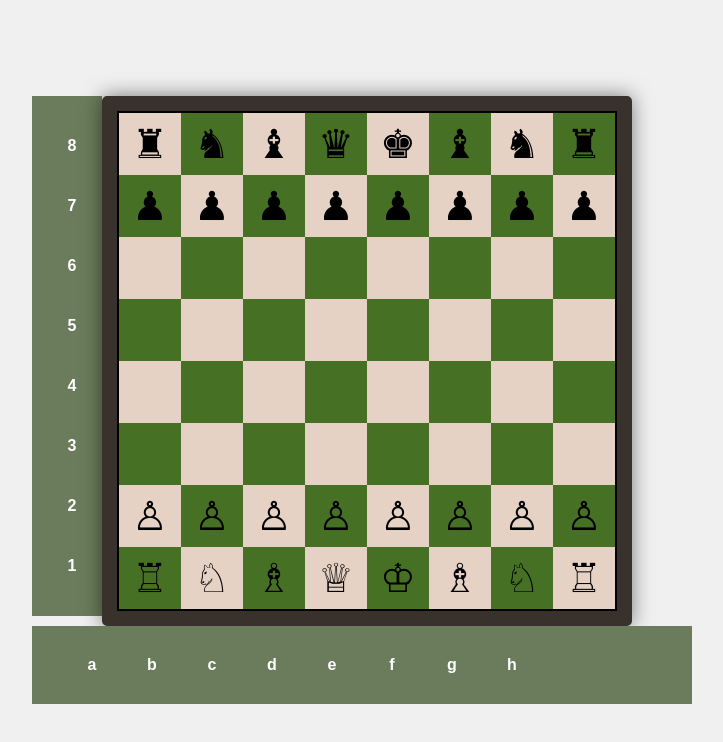
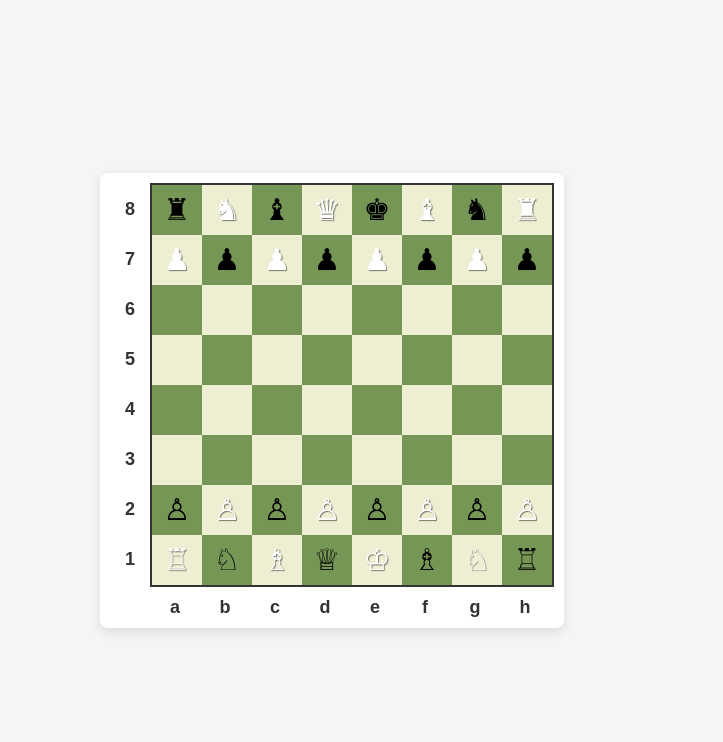
Before and after one commit to pedrozhd/tabuleiro_html-css, a plain HTML site: page index.html in a window 1280 px wide. Shown: the whole page, without its empty margins (308-1031 px from the left). Drawn offline with Linux system fonts and the light colour scheme.

Commit message:
tabuleiro-atualizado.

```diff
--- a/index.html
+++ b/index.html
@@ -25,25 +25,25 @@
             <div class="chess-board">
                 <table>
                     <tr>
-                        <td class="black">&#9820;</td> <!-- Torre -->
-                        <td class="white">&#9822;</td> <!-- Cavalo -->
-                        <td class="black">&#9821;</td> <!-- Bispo -->
-                        <td class="white">&#9819;</td> <!-- Rainha -->
-                        <td class="black">&#9818;</td> <!-- Rei -->
-                        <td class="white">&#9821;</td> <!-- Bispo -->
-                        <td class="black">&#9822;</td> <!-- Cavalo -->
-                        <td class="white">&#9820;</td> <!-- Torre -->
+                        <td class="black">&#9820;</td> <!-- torre -->
+                        <td class="white">&#9822;</td> <!-- cavalo -->
+                        <td class="black">&#9821;</td> <!-- bispo -->
+                        <td class="white">&#9819;</td> <!-- rainha -->
+                        <td class="black">&#9818;</td> <!-- rei -->
+                        <td class="white">&#9821;</td> <!-- bispo -->
+                        <td class="black">&#9822;</td> <!-- cavalo -->
+                        <td class="white">&#9820;</td> <!-- torre -->
                     </tr>
 
                     <tr>
-                        <td class="white">&#9823;</td> <!-- Peão -->
-                        <td class="black">&#9823;</td> <!-- Peão -->
-                        <td class="white">&#9823;</td> <!-- Peão -->
-                        <td class="black">&#9823;</td> <!-- Peão -->
-                        <td class="white">&#9823;</td> <!-- Peão -->
-                        <td class="black">&#9823;</td> <!-- Peão -->
-                        <td class="white">&#9823;</td> <!-- Peão -->
-                        <td class="black">&#9823;</td> <!-- Peão -->
+                        <td class="white">&#9823;</td> <!-- peão -->
+                        <td class="black">&#9823;</td> <!-- peão -->
+                        <td class="white">&#9823;</td> <!-- peão -->
+                        <td class="black">&#9823;</td> <!-- peão -->
+                        <td class="white">&#9823;</td> <!-- peão -->
+                        <td class="black">&#9823;</td> <!-- peão -->
+                        <td class="white">&#9823;</td> <!-- peão -->
+                        <td class="black">&#9823;</td> <!-- peão -->
                     </tr>
 
                     <tr>
@@ -88,31 +88,30 @@
                     </tr>
 
                     <tr>
-                        <td class="black">&#9817;</td> <!-- Peão -->
-                        <td class="white">&#9817;</td> <!-- Peão -->
-                        <td class="black">&#9817;</td> <!-- Peão -->
-                        <td class="white">&#9817;</td> <!-- Peão -->
-                        <td class="black">&#9817;</td> <!-- Peão -->
-                        <td class="white">&#9817;</td> <!-- Peão -->
-                        <td class="black">&#9817;</td> <!-- Peão -->
-                        <td class="white">&#9817;</td> <!-- Peão -->
+                        <td class="black">&#9817;</td> <!-- peão -->
+                        <td class="white">&#9817;</td> <!-- peão -->
+                        <td class="black">&#9817;</td> <!-- peão -->
+                        <td class="white">&#9817;</td> <!-- peão -->
+                        <td class="black">&#9817;</td> <!-- peão -->
+                        <td class="white">&#9817;</td> <!-- peão -->
+                        <td class="black">&#9817;</td> <!-- peão -->
+                        <td class="white">&#9817;</td> <!-- peão -->
                     </tr>
 
                     <tr>
-                        <td class="white">&#9814;</td> <!-- Torre -->
-                        <td class="black">&#9816;</td> <!-- Cavalo -->
-                        <td class="white">&#9815;</td> <!-- Bispo -->
-                        <td class="black">&#9813;</td> <!-- Rainha -->
-                        <td class="white">&#9812;</td> <!-- Rei -->
-                        <td class="black">&#9815;</td> <!-- Bispo -->
-                        <td class="white">&#9816;</td> <!-- Cavalo -->
-                        <td class="black">&#9814;</td> <!-- Torre -->
+                        <td class="white">&#9814;</td> <!-- torre -->
+                        <td class="black">&#9816;</td> <!-- cavalo -->
+                        <td class="white">&#9815;</td> <!-- bispo -->
+                        <td class="black">&#9813;</td> <!-- rainha -->
+                        <td class="white">&#9812;</td> <!-- rei -->
+                        <td class="black">&#9815;</td> <!-- bispo -->
+                        <td class="white">&#9816;</td> <!-- cavalo -->
+                        <td class="black">&#9814;</td> <!-- torre -->
                     </tr>
                 </table>
             </div>
         </div>
 
-        <div class="bottom-coordinates">
         <div class="horizontal-letters">
             <span class="letter">a</span>
             <span class="letter">b</span>
@@ -124,6 +123,5 @@
             <span class="letter">h</span>
         </div>
     </div>
-    </div>
 </body>
 </html>
--- a/styles.css
+++ b/styles.css
@@ -1,10 +1,15 @@
+* {
+    margin: 0;
+    padding: 0;
+    box-sizing: border-box;
+}
+
 body {
     display: flex;
     justify-content: center;
     align-items: center;
     height: 100vh;
-    margin: 0;
-    background-color: #f0f0f0;
+    background-color:whitesmoke;
     font-family: Arial, sans-serif;
 }
 
@@ -12,68 +17,73 @@ body {
     display: flex;
     flex-direction: column;
     align-items: flex-start;
+    gap: 10px;
+    padding: 10px;
+    background-color: #fff;
+    border-radius: 8px;
+    box-shadow: 0 4px 12px rgba(0, 0, 0, 0.1);
 }
 
 .board-wrapper {
     display: flex;
+    align-items: center;
+    gap: 0;
 }
 
 .chess-board {
-    border: 15px solid #38312c;
-    border-radius: 5px;
-    box-shadow: 0 0 20px rgba(0, 0, 0, 0.5);
+    border: 2px solid #333;
 }
 
-table {
+.chess-board table {
     border-collapse: collapse;
-    border: 2px solid #000;
 }
 
-td {
-    width: 60px;
-    height: 60px;
+.chess-board td {
+    width: 50px;
+    height: 50px;
     text-align: center;
     vertical-align: middle;
-    font-size: 40px;
+    font-size: 30px;
+    cursor: pointer;
 }
 
-.white {
-    background-color: #467024;
+.chess-board .black {
+    background-color: #769656;
+    color: #000;
 }
 
-.black {
-    background-color: #e6d2c5;
+.chess-board .white {
+    background-color: #eeeed2;
+    color: #fff;
+    text-shadow: 1px 1px 1px rgba(0, 0, 0, 0.5);
+}
+
+.chess-board td:hover {
+    opacity: 0.8;
+}
+
+.horizontal-letters {
+    display: flex;
+    width: 400px;
+    margin-left: 40px;
+}
+
+.horizontal-letters .letter {
+    width: 50px;
+    text-align: center;
+    font-size: 18px;
+    font-weight: bold;
+    color: #333;
 }
 
 .vertical-coordinates {
     display: flex;
     flex-direction: column;
+    align-items: center;
     justify-content: space-around;
-    width: 50px;
-    padding: 20px 10px;
-    background-color: #6a7c5b;
-    color: white;
+    height: 400px;
+    width: 40px;
+    font-size: 18px;
     font-weight: bold;
-    height: 480px;
+    color: #333;
 }
-
-.bottom-coordinates {
-    width: 100%;
-    display: flex;
-    background-color: #6a7c5b;
-    padding: 30px 30px;
-}
-
-.horizontal-letters {
-    display: flex;
-    justify-content: space-around;
-    width: 480px;
-    color: white;
-    font-weight: bold;
-    text-align: 100%;
-}
-
-.letter, .number {
-    width: 60px;
-    text-align: center;
-}
```
Lines whose indentation alone changed are shown as unchanged.
